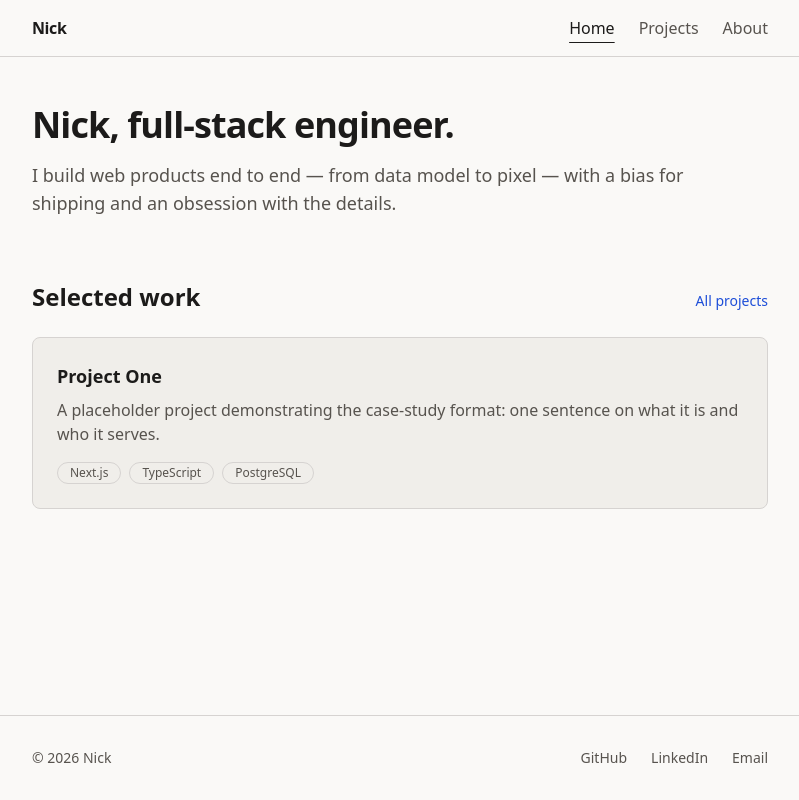
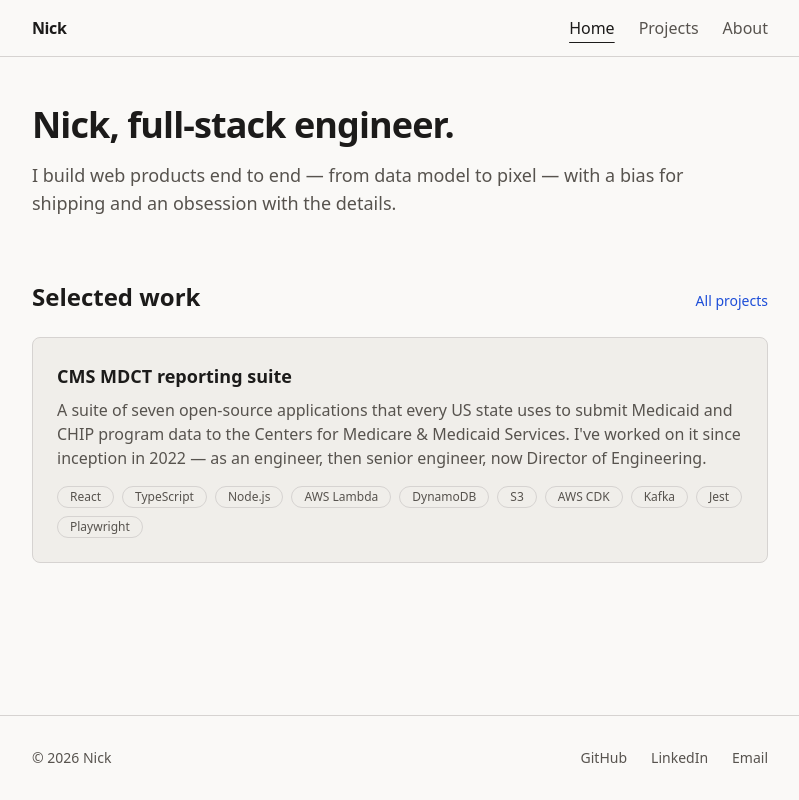
Before and after one commit to nicksgit1/portfolio, a Next.js app: page / in a window 1280 px wide. Shown: the whole page, without its empty margins (240-1039 px from the left). Built offline with nearby package versions, Linux system fonts and the light colour scheme.

Commit message:
feat: add CMS MDCT suite case study
Replaces placeholder project content with the real case study, drawn
from the public Enterprise-CMCS repos and Nick's role history.

```diff
--- a/src/content/projects.ts
+++ b/src/content/projects.ts
@@ -16,26 +16,35 @@ export type Project = {
   featured: boolean;
 };
 
-/**
- * PLACEHOLDER projects — replaced once Nick and Claude draft real
- * case studies. Shape is final; content is not.
- */
 export const projects: Project[] = [
   {
-    slug: "project-one",
-    title: "Project One",
+    slug: "cms-mdct-suite",
+    title: "CMS MDCT reporting suite",
     summary:
-      "A placeholder project demonstrating the case-study format: one sentence on what it is and who it serves.",
+      "A suite of seven open-source applications that every US state uses to submit Medicaid and CHIP program data to the Centers for Medicare & Medicaid Services. I've worked on it since inception in 2022 — as an engineer, then senior engineer, now Director of Engineering.",
     caseStudy: {
       problem:
-        "Describe the real-world problem: who had it, why existing solutions fell short, and what was at stake.",
+        "CMS collects complex program data from all 50 states and several territories: CHIP annual reports, managed care performance, Money Follows the Person progress, quality measures. The legacy intake processes couldn't validate data on submission, couldn't feed downstream analysts reliably, and couldn't keep up with report structures that change every year. CMS needed purpose-built collection tools that state administrators could actually use — and that could evolve without a rebuild each reporting cycle.",
       approach:
-        "Describe the key technical decisions and trade-offs: architecture, stack choices, what you deliberately did not build.",
+        "The suite is built as form-driven React + TypeScript applications on serverless AWS (Lambda, DynamoDB, S3, Cognito), deployed with CDK through GitHub Actions across three environments. The core design decision: every report is defined as a versioned JSON form template, so new report structures ship as data rather than code, with yup validation schemas enforced on both client and server and immutable field IDs serving as a stable contract for downstream analysts. Report metadata lives in DynamoDB while large form payloads live in S3, and changes stream over Kafka to CMS's analytics platform. I helped build MCR from the ground up — including its autosave system, which persists work-in-progress transparently as users move through long multi-page reports — implemented form-engine features like repeated field groups in MFP, and hardened HTML rendering against XSS. The suite tests accessibility continuously with axe and pa11y; WCAG compliance is a federal requirement, not an afterthought.",
       result:
-        "Describe the measurable outcome: performance numbers, users, lessons learned, what you would do differently.",
+        "All seven applications run in production on cms.gov, serving state administrators in every US state plus territories, processing between 53 and over 1,000 reports per application each cycle. The team has grown from 14 to 30 people since launch. I've grown with it: 285 commits across four of the repos, a code reviewer across the suite since the start, maintainer of CARTS as a senior engineer, and since October 2025 Director of Engineering with six direct reports, helping maintain three of the applications.",
     },
-    stack: ["Next.js", "TypeScript", "PostgreSQL"],
-    links: {},
+    stack: [
+      "React",
+      "TypeScript",
+      "Node.js",
+      "AWS Lambda",
+      "DynamoDB",
+      "S3",
+      "AWS CDK",
+      "Kafka",
+      "Jest",
+      "Playwright",
+    ],
+    links: {
+      repo: "https://github.com/Enterprise-CMCS/macpro-mdct-mcr",
+    },
     featured: true,
   },
 ];
```
